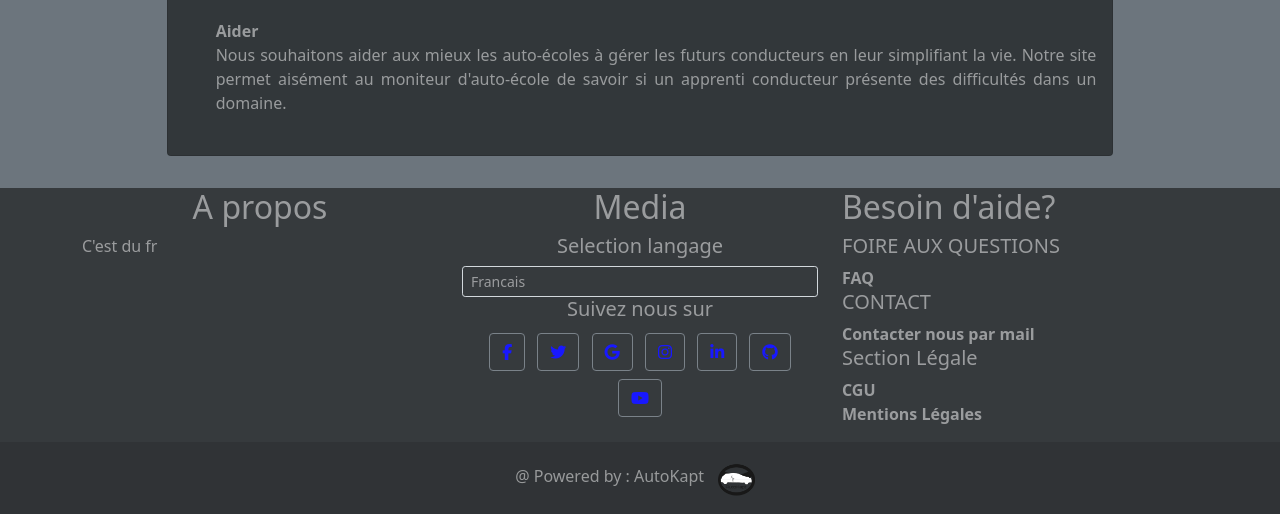
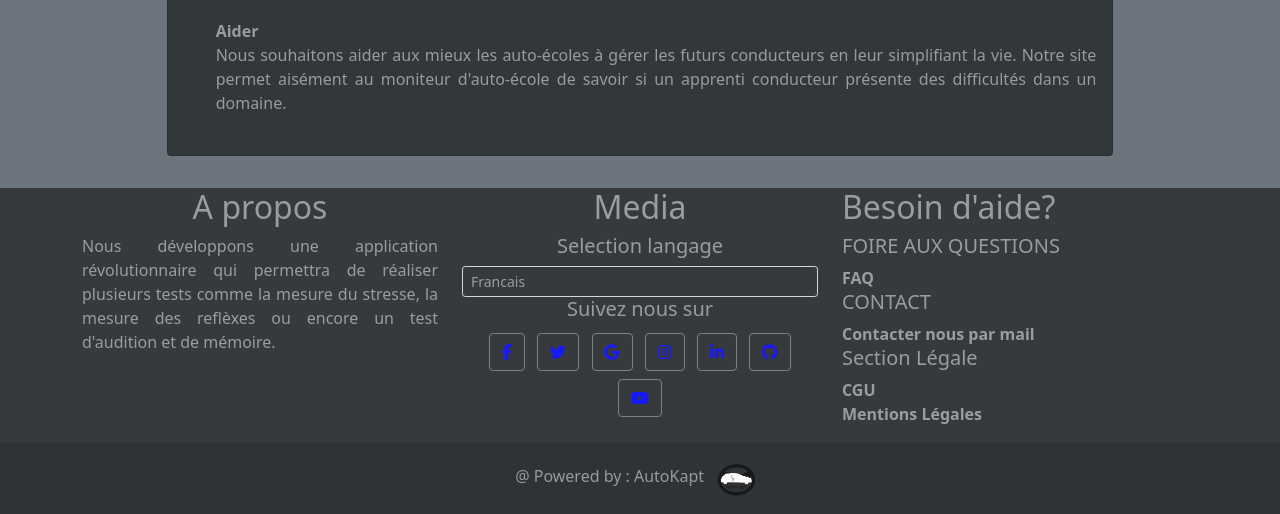
Before and after one commit to EstebanVincent/AutoKapt_website, a PHP site: page /home.php in a window 1280 px wide. Shown: the part 1085-1599 px from the top of the page. Run offline with PHP 8.4, Linux system fonts and the light colour scheme; some libraries are stand-ins or nearby versions.

Commit message:
à propos

```diff
--- a/languages/en.php
+++ b/languages/en.php
@@ -34,7 +34,7 @@
 
         /* footer */
         "footer-title1" => "About",
-        "footer-p" => "It's in english",
+        "footer-p" => "We are developing a revolutionary application that will allow several tests to be carried out, such as stress measurement, reflexes measurment or even a hearing and memory test.",
         "footer-title2" => "Media",
         "footer-title3" => "Need Help?",
         "footer-title4" => "Legal Section",
--- a/languages/fr.php
+++ b/languages/fr.php
@@ -34,7 +34,7 @@
 
         /* footer */
         "footer-title1" => "A propos",
-        "footer-p" => "C'est du fr",
+        "footer-p" => "Nous développons une application révolutionnaire qui permettra de réaliser plusieurs tests comme la mesure du stresse, la mesure des reflèxes ou encore un test d'audition et de mémoire.",
         "footer-title2" => "Media",
         "footer-title3" => "Besoin d'aide?",
         "footer-title4" => "Section Légale",
```
